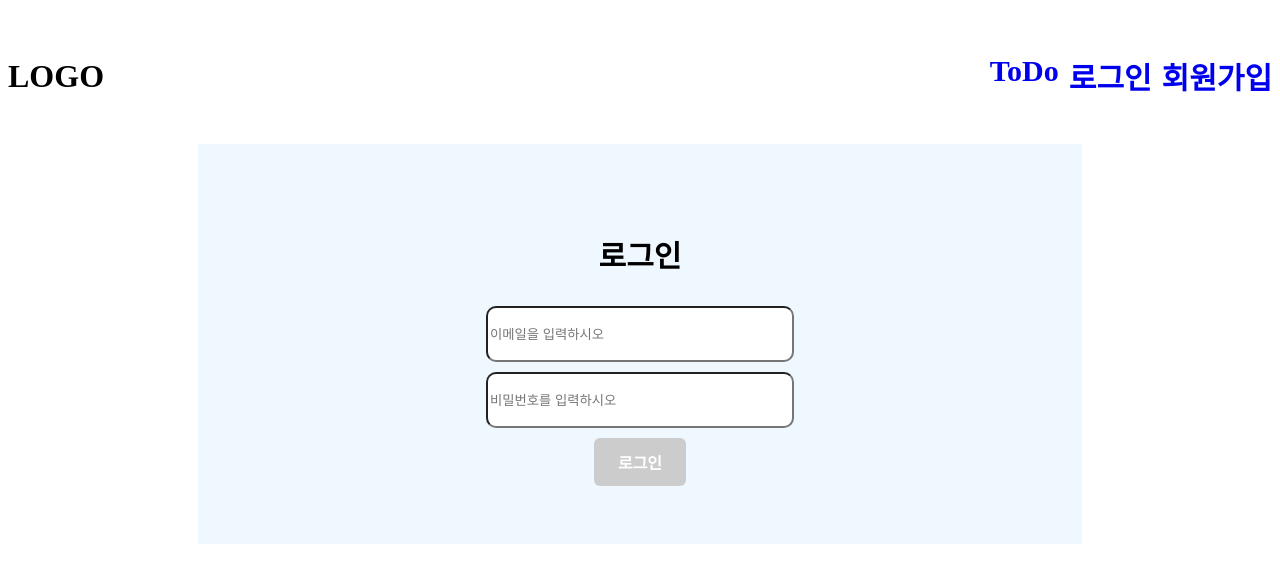
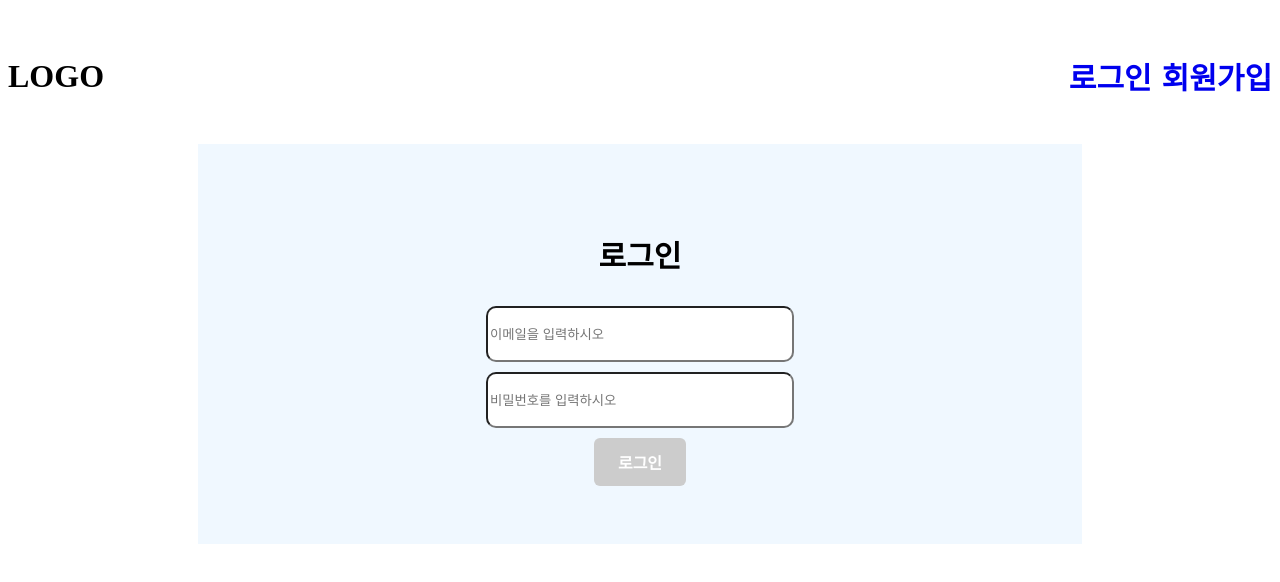
Before and after one commit to owen970517/wanted-pre-onboarding-frontend, a React (Create React App) app: page /wanted-pre-onboarding-frontend/signin in a window 1280 px wide. Shown: the top 582 px of the page. Built offline with nearby package versions, Linux system fonts and the light colour scheme.

Commit message:
헤더 로직 수정

```diff
--- a/src/components/Header.tsx
+++ b/src/components/Header.tsx
@@ -13,19 +13,24 @@ const Header = () => {
     <Wrapper>
         <h1>LOGO</h1>
         <List>
+          {
+            isLogin ?
+              <>
+                <Item>
+                  <LogOutButton onClick={onLogOut}>로그아웃</LogOutButton>
+                </Item>
                 <Item>
                   <StyledLink to='/todo'>ToDo</StyledLink>
                 </Item>
+              </>:
+              <>
                 <Item>
                   <StyledLink to='/signin'>로그인</StyledLink>
                 </Item>
                 <Item>
                     <StyledLink to='/signup'>회원가입</StyledLink>
                 </Item>
-          {
-            isLogin &&  <Item>
-              <LogOutButton onClick={onLogOut}>로그아웃</LogOutButton>
-            </Item>
+              </>
           }
         </List>
     </Wrapper>
```
Lines whose indentation alone changed are shown as unchanged.
